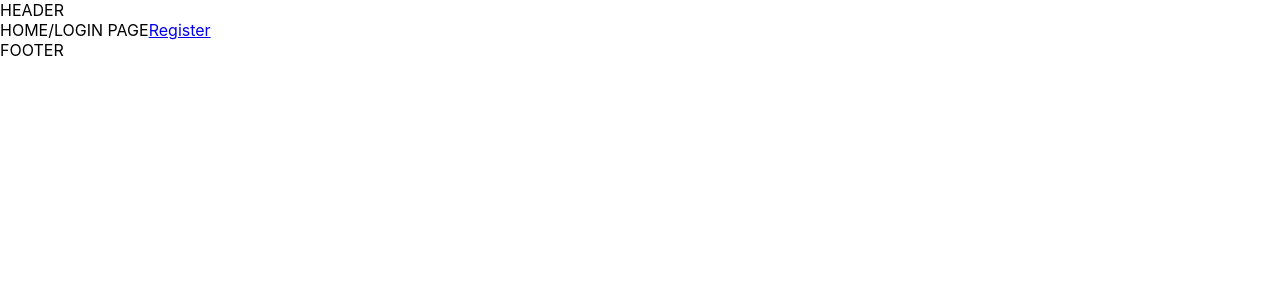
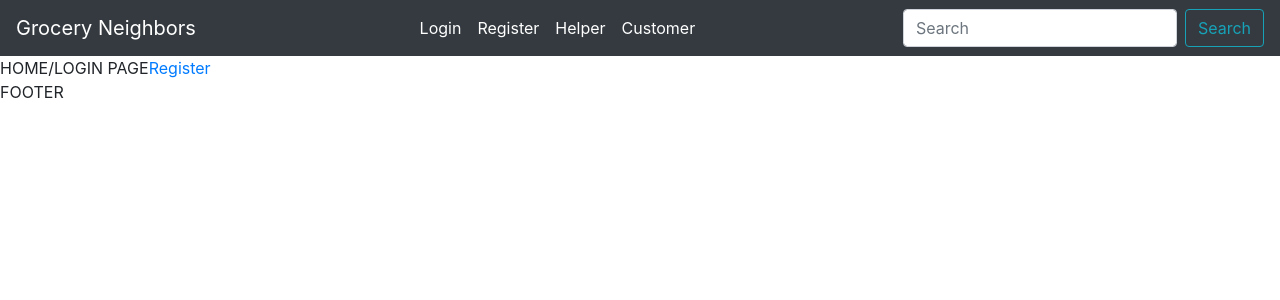
Before and after one commit to bea94k/neighbors-help, a React (Create React App) app in the folder neighbors-help/: page / in a window 1280 px wide. Shown: the top 300 px of the page. Built offline with nearby package versions, Linux system fonts and the light colour scheme.

Commit message:
Navbar added

```diff
--- a/neighbors-help/package.json
+++ b/neighbors-help/package.json
@@ -6,7 +6,9 @@
     "@testing-library/jest-dom": "^4.2.4",
     "@testing-library/react": "^9.5.0",
     "@testing-library/user-event": "^7.2.1",
+    "bootstrap": "^4.4.1",
     "react": "^16.13.1",
+    "react-bootstrap": "^1.0.1",
     "react-dom": "^16.13.1",
     "react-router-dom": "^5.1.2",
     "react-scripts": "3.4.1"
--- a/neighbors-help/src/Components/Header.js
+++ b/neighbors-help/src/Components/Header.js
@@ -1,11 +1,42 @@
-import React from 'react';
+import React from "react";
+import "bootstrap/dist/css/bootstrap.min.css";
+import { Navbar, Nav, Form, Button, FormControl } from "react-bootstrap";
+import { Link } from "react-router-dom";
 
 const Header = () => {
-    return (
-        <div>
-            HEADER
-        </div>
-    );
-}
+  return (
+    <Navbar collapseOnSelect expand="lg" bg="dark" variant="dark">
+      <Navbar.Brand href="/">Grocery Neighbors</Navbar.Brand>
+      <Navbar.Toggle aria-controls="responsive-navbar-nav" />
+      <Navbar.Collapse id="responsive-navbar-nav">
+        <Nav className="mx-auto">
+          <Link className="d-inline p-2 text-white" to="/">
+            Login
+          </Link>
+          <Link className="d-inline p-2 text-white" to="/register">
+            Register
+          </Link>
+          <Link className="d-inline p-2 text-white" to="/helper">
+            Helper
+          </Link>
+          <Link className="d-inline p-2 text-white" to="/Customer">
+            Customer
+          </Link>
+        </Nav>
+        <Form inline>
+          <FormControl
+            mr-sm-2
+            type="text"
+            placeholder="Search"
+            className="mr-sm-2"
+          />
+          <Button variant="outline-info" type="submit">
+            Search
+          </Button>
+        </Form>
+      </Navbar.Collapse>
+    </Navbar>
+  );
+};
 
 export default Header;
```
Also changed, not shown: 1 other file (tests, documents, lock files or other folders).
